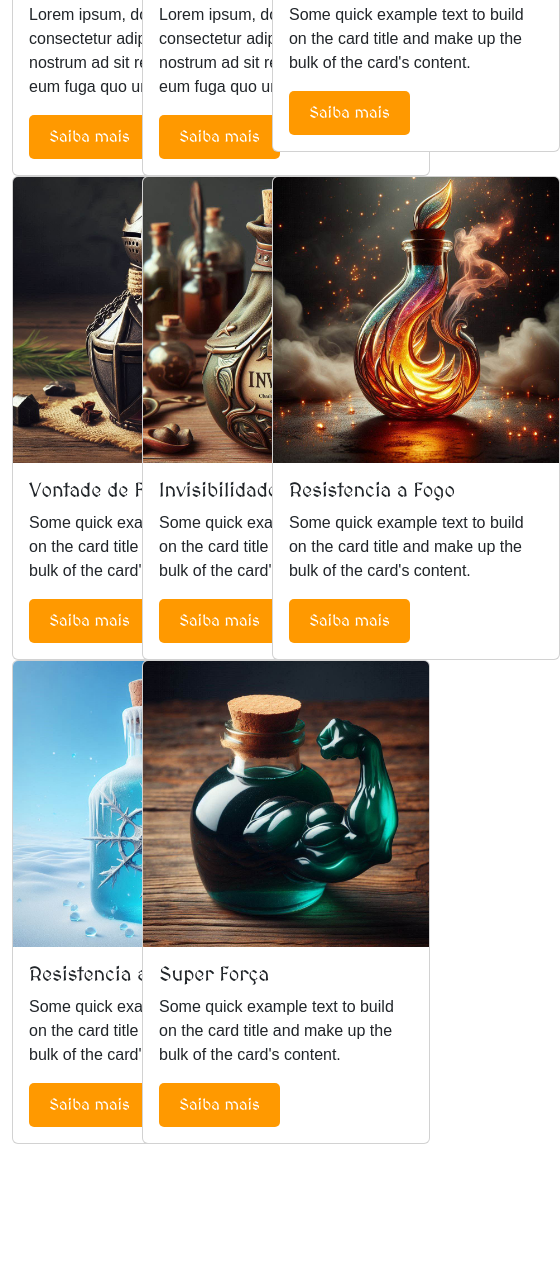
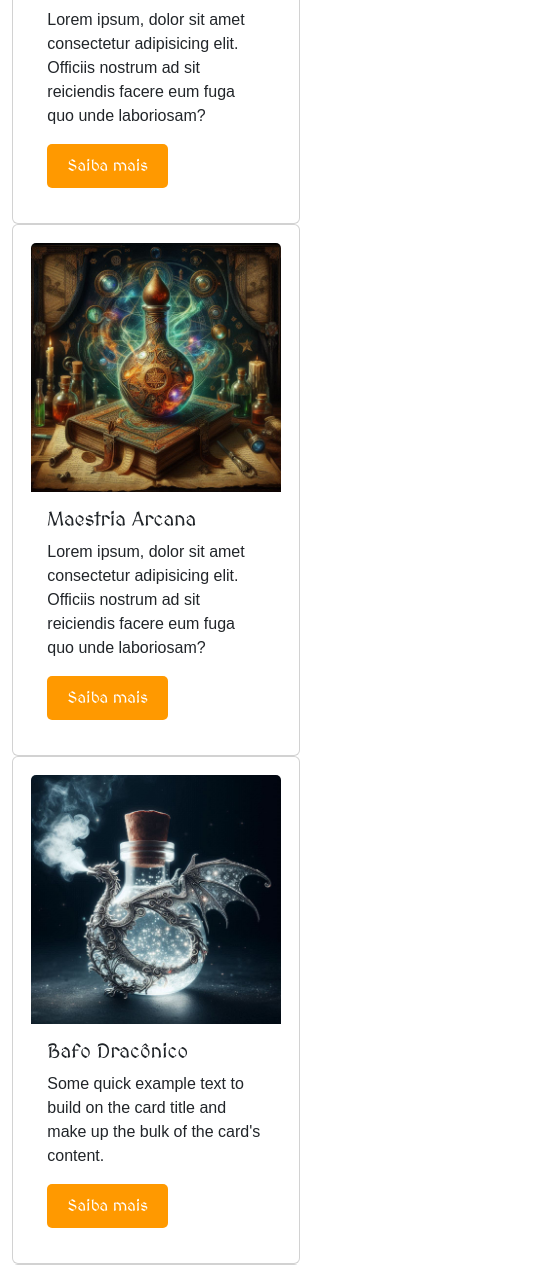
Before and after one commit to gustavohn2017/Alchemy_Store_v1, a plain HTML site: page index.html in a window 390 px wide. Shown: the part 565-1830 px from the top of the page, 560 px wide, since content can reach past the window. Before the commit the page ends 1709 px from the top, so only its background shows below. Drawn offline with Linux system fonts and the light colour scheme; a web font is replaced by a local one.

Commit message:
first commit

```diff
--- a/index.html
+++ b/index.html
@@ -85,7 +85,7 @@
   <section class="produtos">
     <div class="container">
       <div class="row">
-        <div class="col-4">
+        <div class="col-md-4 col-sm-6">
           <div class="card" style="width: 18rem;">
             <img src="./assets/magestade_dourada.jpeg" class="card-img-top" alt="...">
             <div class="card-body">
@@ -96,7 +96,7 @@
             </div>
           </div>
         </div>
-        <div class="col-4">
+        <div class="col-md-4 col-sm-6">
           <div class="card" style="width: 18rem;">
             <img src="./assets/maestria_arcana.jpeg" class="card-img-top" alt="...">
             <div class="card-body">
@@ -107,7 +107,7 @@
             </div>
           </div>
         </div>
-        <div class="col-4">
+        <div class="col-md-4 col-sm-6">
           <div class="card" style="width: 18rem;">
             <img src="./assets/bafo_draconico.jpeg" class="card-img-top" alt="...">
             <div class="card-body">
@@ -118,7 +118,7 @@
             </div>
           </div>
         </div>
-        <div class="col-4">
+        <div class="col-md-4 col-sm-6">
           <div class="card" style="width: 18rem;">
             <img src="./assets/deus_vult.jpeg" class="card-img-top" alt="...">
             <div class="card-body">
@@ -129,7 +129,7 @@
             </div>
           </div>
         </div>
-        <div class="col-4 ">
+        <div class="col-md-4 col-sm-6 ">
           <div class="card" style="width: 18rem;">
             <img src="./assets/invisibilidade.jpeg" class="card-img-top" alt="...">
             <div class="card-body">
@@ -140,7 +140,7 @@
             </div>
           </div>
         </div>
-        <div class="col-4">
+        <div class="col-md-4 col-sm-6">
           <div class="card" style="width: 18rem;">
             <img src="./assets/resiste_fogo.jpeg" class="card-img-top" alt="...">
             <div class="card-body">
@@ -151,7 +151,7 @@
             </div>
           </div>
         </div>
-        <div class="col-4">
+        <div class="col-md-4 col-sm-6">
           <div class="card" style="width: 18rem;">
             <img src="./assets/resiste_gelo.jpeg" class="card-img-top" alt="...">
             <div class="card-body">
@@ -162,7 +162,7 @@
             </div>
           </div>
         </div>
-        <div class="col-4 col-sm-6">
+        <div class="col-md-4 col-sm-6 col-sm-6">
           <div class="card" style="width: 18rem;">
             <img src="./assets/super_forca.jpeg" class="card-img-top" alt="...">
             <div class="card-body">
--- a/lib/style.css
+++ b/lib/style.css
@@ -59,12 +59,15 @@
 
 }
 
-/* Tablets */
-@media (max-width: 1023px) {
+/* Tablet */
+@media (max-width: 768px) {
   .carousel-inner img {
     width: 100%;
     height: auto;
     height: 20vh;
     object-fit: cover;
   }
+  .card{
+    padding: 5%;
+  }
 }
```
